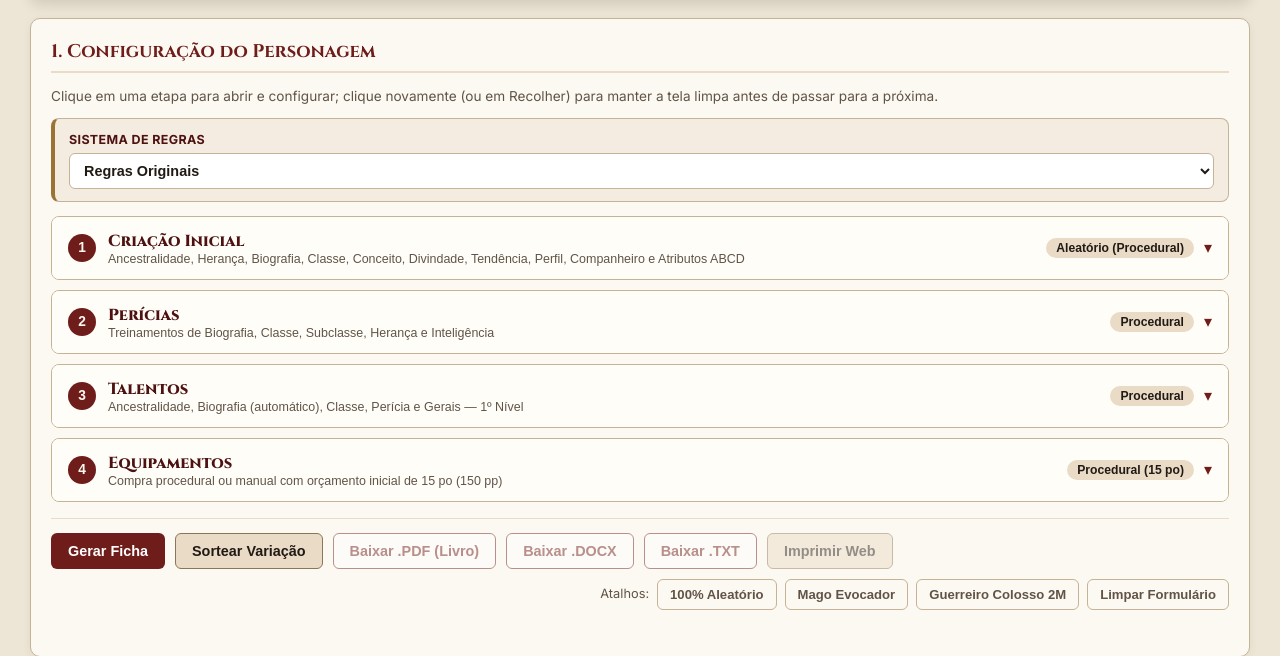
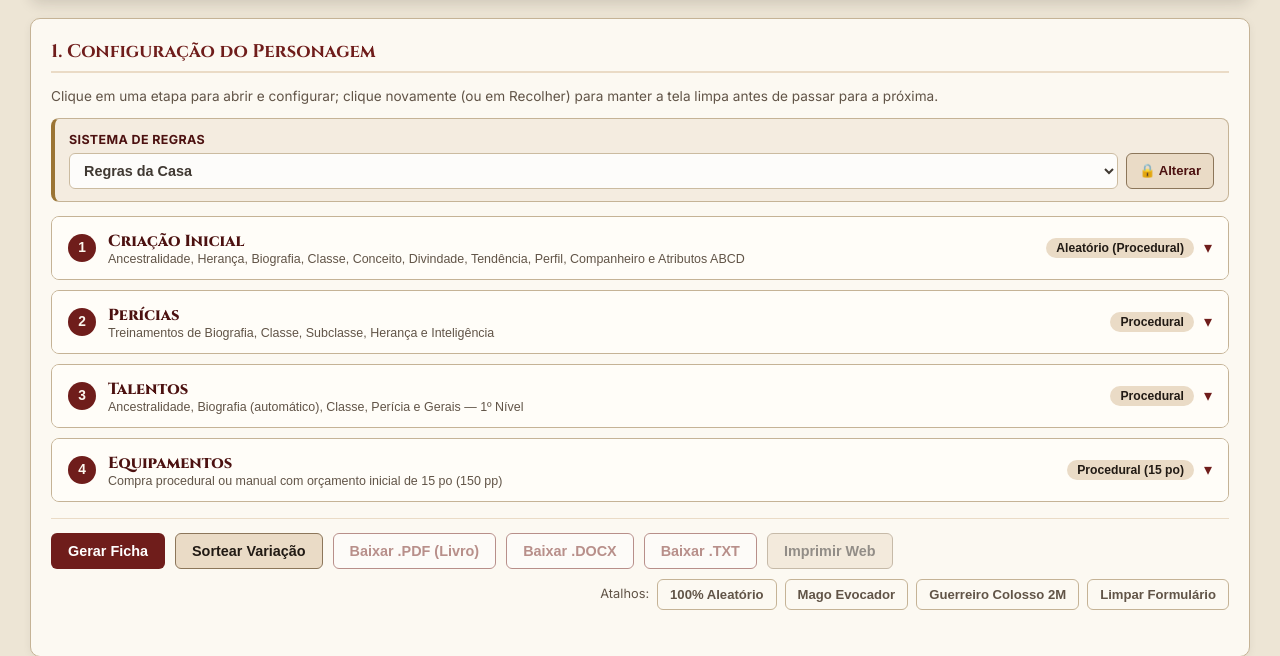
Before and after one commit to Thiagozzz0/projetofichapf2, a Flask app: page / in a window 1280 px wide. Shown: the part 144-800 px from the top of the page. Run offline with Flask 3, Linux system fonts and the light colour scheme.

Commit message:
Senha Adicionada aoSite

```diff
--- a/app.py
+++ b/app.py
@@ -19,6 +19,7 @@ from motor import (
     listar_opcoes_criacao,
     listar_opcoes_regras_casa,
     nome_arquivo_seguro,
+    validar_senha_regras_casa,
 )
 
 _DEBUG_ATIVO = os.environ.get("FLASK_DEBUG", "0").strip().lower() in {"1", "true", "yes"}
@@ -200,6 +201,19 @@ def api_regras_casa():
     return jsonify(listar_opcoes_regras_casa())
 
 
+@app.post("/api/regras-casa/validar-senha")
+def api_validar_senha_regras_casa():
+    """Valida a senha do mestre para liberar uma alteração do Sistema de Regras na UI."""
+    payload = _extrair_payload()
+    if payload is None:
+        return jsonify({"erro": "Corpo da requisição inválido; esperado objeto JSON."}), 400
+
+    senha = str(payload.get("senha") or "").strip()
+    if validar_senha_regras_casa(senha):
+        return jsonify({"autorizado": True}), 200
+    return jsonify({"autorizado": False, "erro": "Senha incorreta."}), 403
+
+
 @app.get("/api/ancestralidades/<ancestralidade_id>/herancas")
 def api_herancas_por_ancestralidade(ancestralidade_id: str):
     """Lista as heranças válidas para a ancestralidade informada."""
--- a/controleprojeto/historico_melhorias.txt
+++ b/controleprojeto/historico_melhorias.txt
@@ -14,4 +14,4 @@ zero como o gerador gerar para ele.
 
 [Concluído - Etapas 34/35/36] Filtragem de equipamentos por classe (incluindo Anátema do Druida no back-end), Etapa de Perícias (Manual ou Procedural) com cruzamento de pré-requisitos nos Talentos da UI, modularização do Front-End JS (`estado.js`, `atributos.js`, `pericias.js`, `talentos.js`, `equipamentos.js`, `app.js`) e Etapa de Magias e Truques para Conjuradores (`motor/magias.py` + `magias.js`).
 
-- Ok, vamos fazer o seguinte. Deixe sempre por padrão ao entrar no site, estar com a opção "Regras da Casa". Caso quiser mudar, vai solicitar uma senha. Ao colocar a senha ele te permite mudar a opção. Porém após a opção ser escolhida, ele solicita a senha novamente ao tentar mudar novamente, independente de qual opção esteja.
+[Concluído - Etapa 51] Ok, vamos fazer o seguinte. Deixe sempre por padrão ao entrar no site, estar com a opção "Regras da Casa". Caso quiser mudar, vai solicitar uma senha. Ao colocar a senha ele te permite mudar a opção. Porém após a opção ser escolhida, ele solicita a senha novamente ao tentar mudar novamente, independente de qual opção esteja. (Senha "9930" salva em dados_houserules/acesso_mestre.json).
--- a/motor/__init__.py
+++ b/motor/__init__.py
@@ -9,14 +9,17 @@ from .gerador import (
     listar_opcoes_criacao,
 )
 from .regras_casa import (
+    carregar_acesso_mestre,
     listar_opcoes_regras_casa,
     resolver_configuracao_regras_casa,
+    validar_senha_regras_casa,
 )
 
 __all__ = [
     "BaseDados",
     "CLASSES_DIVINDADE_OBRIGATORIA",
     "ErroValidacao",
+    "carregar_acesso_mestre",
     "carregar_dados",
     "divindades_compativeis_conceito",
     "exportar_ficha_docx",
@@ -27,4 +30,5 @@ __all__ = [
     "listar_opcoes_regras_casa",
     "nome_arquivo_seguro",
     "resolver_configuracao_regras_casa",
+    "validar_senha_regras_casa",
 ]
--- a/static/css/ficha.css
+++ b/static/css/ficha.css
@@ -2087,6 +2087,77 @@ body {
   font-weight: 600;
 }
 
+.regras-casa-select-linha {
+  display: flex;
+  flex-wrap: wrap;
+  gap: 8px;
+  align-items: stretch;
+  cursor: pointer;
+}
+
+.regras-casa-select-linha select {
+  flex: 1 1 220px;
+}
+
+.regras-casa-select-linha select:disabled {
+  pointer-events: none;
+  opacity: 0.85;
+  background: var(--card);
+  cursor: not-allowed;
+}
+
+.btn-regras-casa-cadeado {
+  padding: 7px 12px;
+  border: 1px solid var(--border-dark);
+  border-radius: 6px;
+  background: var(--tint-strong);
+  color: var(--accent-dark);
+  font-size: 0.82rem;
+  font-weight: 700;
+  cursor: pointer;
+  white-space: nowrap;
+  transition: background-color 0.15s ease, border-color 0.15s ease;
+}
+
+.btn-regras-casa-cadeado:hover {
+  background: #e1ceb2;
+}
+
+.btn-regras-casa-cadeado.desbloqueado {
+  background: var(--warn-bg);
+  border-color: var(--gold);
+  color: var(--warn-fg);
+}
+
+.box-senha-regras-casa {
+  display: flex;
+  flex-wrap: wrap;
+  align-items: center;
+  gap: 8px;
+  margin-top: 8px;
+  padding: 8px 10px;
+  border: 1px dashed var(--border-dark);
+  border-radius: 6px;
+  background: var(--card);
+}
+
+.input-senha-regras-casa {
+  flex: 1 1 180px;
+  max-width: 240px;
+  padding: 6px 9px;
+  border: 1px solid var(--border);
+  border-radius: 5px;
+  background: #fff;
+  color: var(--ink);
+  font-size: 0.85rem;
+}
+
+.msg-senha-regras-casa {
+  font-size: 0.78rem;
+  font-weight: 700;
+  color: var(--accent);
+}
+
 .pills-regras-casa {
   display: flex;
   flex-wrap: wrap;
--- a/static/css/tema.css
+++ b/static/css/tema.css
@@ -321,6 +321,36 @@ html[data-tema="escuro"] .painel-regras-casa {
   border-left-color: var(--gold);
 }
 
+html[data-tema="escuro"] .regras-casa-controle select:disabled {
+  background: #1c1814;
+  color: var(--ink);
+}
+
+html[data-tema="escuro"] .btn-regras-casa-cadeado {
+  background: #332a21;
+  border-color: var(--border-dark);
+  color: #eab971;
+}
+
+html[data-tema="escuro"] .btn-regras-casa-cadeado:hover {
+  background: #42362a;
+}
+
+html[data-tema="escuro"] .box-senha-regras-casa {
+  background: #1c1814;
+  border-color: var(--border-dark);
+}
+
+html[data-tema="escuro"] .input-senha-regras-casa {
+  background: #28221c;
+  border-color: var(--border);
+  color: var(--ink);
+}
+
+html[data-tema="escuro"] .msg-senha-regras-casa {
+  color: #f08a7e;
+}
+
 html[data-tema="escuro"] .regra-casa-check-card {
   background: var(--card);
   border-color: var(--border);
--- a/static/js/app.js
+++ b/static/js/app.js
@@ -255,7 +255,7 @@
       escolhas_equipamentos: app.montarPayloadEquipamentosUI(),
       escolhas_perfil: app.montarPayloadPerfilUI(),
       escolhas_companheiro: app.montarPayloadCompanheiroUI(),
-      escolhas_regras_casa: app.montarPayloadRegrasCasaUI?.() || { modo: "oficial", regras_ativas: [] },
+      escolhas_regras_casa: app.montarPayloadRegrasCasaUI?.() || { modo: "regras_da_casa" },
     };
 
     try {
--- a/static/js/equipamentos.js
+++ b/static/js/equipamentos.js
@@ -891,41 +891,24 @@
     atualizarOrcamentoEquipamentosUI();
   }
 
-  const STORAGE_REGRAS_CASA = "pf2e_regras_casa_v1";
-
-  function _lerEstadoRegrasCasaStorage() {
-    try {
-      const bruto = window.localStorage?.getItem(STORAGE_REGRAS_CASA);
-      if (!bruto) return null;
-      const parsed = JSON.parse(bruto);
-      return parsed && typeof parsed === "object" ? parsed : null;
-    } catch (_) {
-      return null;
-    }
-  }
-
-  function _salvarEstadoRegrasCasaStorage(estado) {
-    try {
-      window.localStorage?.setItem(STORAGE_REGRAS_CASA, JSON.stringify(estado));
-    } catch (_) {
-      // Ignora indisponibilidade de localStorage
-    }
-  }
+  const STORAGE_REGRAS_CASA_LEGADO = "pf2e_regras_casa_v1";
+  let _regrasCasaDesbloqueado = false;
+  let _modoRegrasCasaConfirmado = "regras_da_casa";
 
   function _obterCatalogoRegrasCasa() {
-    return app.opcoes?.catalogo_regras_casa || { perfis: [], regras: [], padrao_modo: "oficial" };
+    return app.opcoes?.catalogo_regras_casa || { perfis: [], regras: [], padrao_modo: "regras_da_casa" };
   }
 
   function obterRegrasCasaAtivasIdsUI() {
     const catRc = _obterCatalogoRegrasCasa();
-    const modo = document.getElementById("modo-regras-casa")?.value || "oficial";
+    const modo = document.getElementById("modo-regras-casa")?.value || "regras_da_casa";
     if (modo !== "regras_da_casa") return [];
     const perfil = (catRc.perfis || []).find((p) => p.id === modo);
     return perfil ? [...(perfil.regras_ativas || [])] : [];
   }
 
   function montarPayloadRegrasCasaUI() {
-    const modo = document.getElementById("modo-regras-casa")?.value || "oficial";
+    const modo = document.getElementById("modo-regras-casa")?.value || "regras_da_casa";
     return { modo };
   }
 
@@ -944,10 +927,9 @@
     return copia;
   }
 
-  function aplicarRegrasCasaNoCatalogoUI({ salvar = true } = {}) {
+  function aplicarRegrasCasaNoCatalogoUI() {
     const catRc = _obterCatalogoRegrasCasa();
     const catEq = app.opcoes?.catalogo_equipamentos;
-    const modo = document.getElementById("modo-regras-casa")?.value || "oficial";
     const ativasIds = obterRegrasCasaAtivasIdsUI();
     const ativasSet = new Set(ativasIds);
     const regrasAtivasObjs = (catRc.regras || []).filter((r) => ativasSet.has(r.id));
@@ -969,18 +951,104 @@
       });
       atualizarCatalogoEquipamentosUI();
     }
+  }
 
-    if (salvar) {
-      _salvarEstadoRegrasCasaStorage({ modo });
+  function _atualizarEstadoBloqueioRegrasCasaUI() {
+    const selModo = document.getElementById("modo-regras-casa");
+    const btnCadeado = document.getElementById("btn-desbloquear-regras-casa");
+    const boxSenha = document.getElementById("box-senha-regras-casa");
+    if (selModo) {
+      selModo.disabled = !_regrasCasaDesbloqueado;
+    }
+    if (btnCadeado) {
+      btnCadeado.classList.toggle("desbloqueado", _regrasCasaDesbloqueado);
+      const caixaAberta = Boolean(boxSenha && !boxSenha.classList.contains("oculto"));
+      btnCadeado.setAttribute("aria-expanded", String(_regrasCasaDesbloqueado || caixaAberta));
+      btnCadeado.textContent = _regrasCasaDesbloqueado ? "🔓 Cancelar" : "🔒 Alterar";
+    }
+  }
+
+  function _fecharCaixaSenhaRegrasCasa() {
+    const boxSenha = document.getElementById("box-senha-regras-casa");
+    const inputSenha = document.getElementById("input-senha-regras-casa");
+    const msgSenha = document.getElementById("msg-senha-regras-casa");
+    if (boxSenha) boxSenha.classList.add("oculto");
+    if (inputSenha) inputSenha.value = "";
+    if (msgSenha) msgSenha.textContent = "";
+    _atualizarEstadoBloqueioRegrasCasaUI();
+  }
+
+  function _abrirCaixaSenhaRegrasCasa() {
+    const boxSenha = document.getElementById("box-senha-regras-casa");
+    const inputSenha = document.getElementById("input-senha-regras-casa");
+    const msgSenha = document.getElementById("msg-senha-regras-casa");
+    if (!boxSenha) return;
+    boxSenha.classList.remove("oculto");
+    if (msgSenha) msgSenha.textContent = "";
+    if (inputSenha) {
+      inputSenha.value = "";
+      inputSenha.focus();
+    }
+    _atualizarEstadoBloqueioRegrasCasaUI();
+  }
+
+  async function _confirmarSenhaRegrasCasaUI() {
+    const inputSenha = document.getElementById("input-senha-regras-casa");
+    const msgSenha = document.getElementById("msg-senha-regras-casa");
+    const btnConfirmar = document.getElementById("btn-confirmar-senha-regras-casa");
+    const selModo = document.getElementById("modo-regras-casa");
+    const senha = (inputSenha?.value || "").trim();
+
+    if (!senha) {
+      if (msgSenha) msgSenha.textContent = "Informe a senha.";
+      inputSenha?.focus();
+      return;
+    }
+
+    if (btnConfirmar) btnConfirmar.disabled = true;
+    if (msgSenha) msgSenha.textContent = "Validando...";
+
+    try {
+      const resp = await fetch("/api/regras-casa/validar-senha", {
+        method: "POST",
+        headers: { "Content-Type": "application/json" },
+        body: JSON.stringify({ senha }),
+      });
+      const dados = await resp.json().catch(() => ({}));
+      if (!resp.ok || !dados.autorizado) {
+        _regrasCasaDesbloqueado = false;
+        if (msgSenha) msgSenha.textContent = dados.erro || "Senha incorreta.";
+        if (inputSenha) {
+          inputSenha.select();
+          inputSenha.focus();
+        }
+        _atualizarEstadoBloqueioRegrasCasaUI();
+        return;
+      }
+
+      _regrasCasaDesbloqueado = true;
+      _fecharCaixaSenhaRegrasCasa();
+      if (selModo) selModo.focus();
+      app.setStatus?.("Senha confirmada. Escolha a opção desejada em Sistema de Regras.", "ok");
+    } catch (err) {
+      if (msgSenha) msgSenha.textContent = `Erro ao validar: ${err.message}`;
+    } finally {
+      if (btnConfirmar) btnConfirmar.disabled = false;
     }
   }
 
   function inicializarRegrasCasaUI() {
+    try {
+      window.localStorage?.removeItem(STORAGE_REGRAS_CASA_LEGADO);
+    } catch (_) {
+      // Ignora indisponibilidade de localStorage
+    }
+
     const catRc = _obterCatalogoRegrasCasa();
     const selModo = document.getElementById("modo-regras-casa");
+    const padrao = catRc.padrao_modo || "regras_da_casa";
 
     if (selModo && (catRc.perfis || []).length) {
-      const valAtual = selModo.value;
       selModo.innerHTML = "";
       catRc.perfis.forEach((p) => {
         const opt = document.createElement("option");
@@ -988,20 +1056,60 @@
         opt.textContent = p.nome;
         selModo.appendChild(opt);
       });
-      selModo.value = (catRc.perfis || []).some((p) => p.id === valAtual) ? valAtual : catRc.padrao_modo || "oficial";
+      selModo.value = (catRc.perfis || []).some((p) => p.id === padrao) ? padrao : "regras_da_casa";
+    } else if (selModo) {
+      selModo.value = "regras_da_casa";
     }
 
-    const salvo = _lerEstadoRegrasCasaStorage();
-    if (salvo && selModo && (salvo.modo === "oficial" || salvo.modo === "regras_da_casa")) {
-      selModo.value = salvo.modo;
-    }
-
-    aplicarRegrasCasaNoCatalogoUI({ salvar: false });
+    _modoRegrasCasaConfirmado = selModo?.value || "regras_da_casa";
+    _regrasCasaDesbloqueado = false;
+    _fecharCaixaSenhaRegrasCasa();
+    aplicarRegrasCasaNoCatalogoUI();
   }
 
   function registrarEventosEquipamentos() {
-    document.getElementById("modo-regras-casa")?.addEventListener("change", () => {
-      aplicarRegrasCasaNoCatalogoUI({ salvar: true });
+    document.getElementById("btn-desbloquear-regras-casa")?.addEventListener("click", () => {
+      if (_regrasCasaDesbloqueado) {
+        _regrasCasaDesbloqueado = false;
+        _atualizarEstadoBloqueioRegrasCasaUI();
+        return;
+      }
+      const boxSenha = document.getElementById("box-senha-regras-casa");
+      if (boxSenha && !boxSenha.classList.contains("oculto")) {
+        _fecharCaixaSenhaRegrasCasa();
+      } else {
+        _abrirCaixaSenhaRegrasCasa();
+      }
+    });
+    document.getElementById("wrap-modo-regras-casa")?.addEventListener("click", (e) => {
+      if (_regrasCasaDesbloqueado) return;
+      if (e.target?.closest("#btn-desbloquear-regras-casa")) return;
+      _abrirCaixaSenhaRegrasCasa();
+    });
+    document.getElementById("btn-confirmar-senha-regras-casa")?.addEventListener("click", _confirmarSenhaRegrasCasaUI);
+    document.getElementById("btn-cancelar-senha-regras-casa")?.addEventListener("click", _fecharCaixaSenhaRegrasCasa);
+    document.getElementById("input-senha-regras-casa")?.addEventListener("keydown", (e) => {
+      if (e.key === "Enter") {
+        e.preventDefault();
+        _confirmarSenhaRegrasCasaUI();
+      } else if (e.key === "Escape") {
+        e.preventDefault();
+        _fecharCaixaSenhaRegrasCasa();
+      }
+    });
+    document.getElementById("modo-regras-casa")?.addEventListener("change", (e) => {
+      const selModo = e.currentTarget;
+      if (!_regrasCasaDesbloqueado) {
+        selModo.value = _modoRegrasCasaConfirmado;
+        _abrirCaixaSenhaRegrasCasa();
+        return;
+      }
+      _modoRegrasCasaConfirmado = selModo.value;
+      aplicarRegrasCasaNoCatalogoUI();
+      _regrasCasaDesbloqueado = false;
+      _atualizarEstadoBloqueioRegrasCasaUI();
+      const rotulo = selModo.options[selModo.selectedIndex]?.textContent || selModo.value;
+      app.setStatus?.(`Sistema de Regras alterado para "${rotulo}". Seletor bloqueado novamente.`, "ok");
     });
     ["modo-equipamentos", "eq-armadura", "eq-escudo", "eq-arma-cc-select", "eq-arma-dist-select", "eq-variado-select"].forEach(
       (id) => {
--- a/templates/index.html
+++ b/templates/index.html
@@ -7,17 +7,17 @@
   <link rel="preconnect" href="https://fonts.googleapis.com">
   <link rel="preconnect" href="https://fonts.gstatic.com" crossorigin>
   <link href="https://fonts.googleapis.com/css2?family=Cinzel:wght@600;700;800&family=Inter:wght@400;500;600;700;800&display=swap" rel="stylesheet">
-  <link rel="icon" type="image/png" href="{{ url_for('static', filename='img/pf2e-logo.png') }}?v=51">
-  <link rel="apple-touch-icon" href="{{ url_for('static', filename='img/pf2e-logo.png') }}?v=51">
-  <link rel="stylesheet" href="{{ url_for('static', filename='css/ficha.css') }}?v=51">
-  <link rel="stylesheet" href="{{ url_for('static', filename='css/tema.css') }}?v=51">
+  <link rel="icon" type="image/png" href="{{ url_for('static', filename='img/pf2e-logo.png') }}?v=52">
+  <link rel="apple-touch-icon" href="{{ url_for('static', filename='img/pf2e-logo.png') }}?v=52">
+  <link rel="stylesheet" href="{{ url_for('static', filename='css/ficha.css') }}?v=52">
+  <link rel="stylesheet" href="{{ url_for('static', filename='css/tema.css') }}?v=52">
 </head>
 <body>
   <div class="app-container">
     <header class="topbar nao-imprimir">
       <div class="topbar-inner">
         <div class="topbar-marca">
-          <img class="topbar-logo" src="{{ url_for('static', filename='img/pf2e-logo.png') }}?v=51" alt="Pathfinder 2ª Edição">
+          <img class="topbar-logo" src="{{ url_for('static', filename='img/pf2e-logo.png') }}?v=52" alt="Pathfinder 2ª Edição">
           <div>
             <h1>Gerador Procedural de Personagens — Pathfinder 2ª Edição</h1>
             <p>Monte fichas completas guiadas por conceito/subclasse com matemática ABCD, equipamentos de 15 po, magias e exportação em PDF (Livro), DOCX e TXT.</p>
@@ -35,10 +35,19 @@
           <div class="regras-casa-topo">
             <div class="regras-casa-controle">
               <label for="modo-regras-casa">Sistema de Regras</label>
-              <select id="modo-regras-casa" name="modo_regras_casa">
-                <option value="oficial" selected>Regras Originais</option>
-                <option value="regras_da_casa">Regras da Casa</option>
-              </select>
+              <div id="wrap-modo-regras-casa" class="regras-casa-select-linha">
+                <select id="modo-regras-casa" name="modo_regras_casa" disabled>
+                  <option value="regras_da_casa" selected>Regras da Casa</option>
+                  <option value="oficial">Regras Originais</option>
+                </select>
+                <button type="button" id="btn-desbloquear-regras-casa" class="btn-regras-casa-cadeado" aria-expanded="false">🔒 Alterar</button>
+              </div>
+              <div id="box-senha-regras-casa" class="box-senha-regras-casa oculto" aria-live="polite">
+                <input type="password" id="input-senha-regras-casa" class="input-senha-regras-casa" inputmode="numeric" placeholder="Digite a senha para alterar..." autocomplete="off">
+                <button type="button" id="btn-confirmar-senha-regras-casa" class="btn btn-primario btn-compacto">Liberar</button>
+                <button type="button" id="btn-cancelar-senha-regras-casa" class="btn btn-secundario btn-compacto">Cancelar</button>
+                <span id="msg-senha-regras-casa" class="msg-senha-regras-casa"></span>
+              </div>
             </div>
           </div>
         </div>
```
Also changed, not shown: other parts of templates/index.html (+12 -12 lines), controleprojeto/finalizado.md (+1 -0 lines), controleprojeto/finalizado/51.md (added, +22 -0 lines), controleprojeto/pendencias.md (+4 -4 lines), dados_houserules/acesso_mestre.json (added, +7 -0 lines), dados_houserules/perfis_regras.json (+6 -6 lines), motor/regras_casa.py (+47 -3 lines), scripts/validar_casos_borda_pf2e.py (+29 -1 lines), scripts/validar_motor_procedural.py (+13 -0 lines), README.md.
